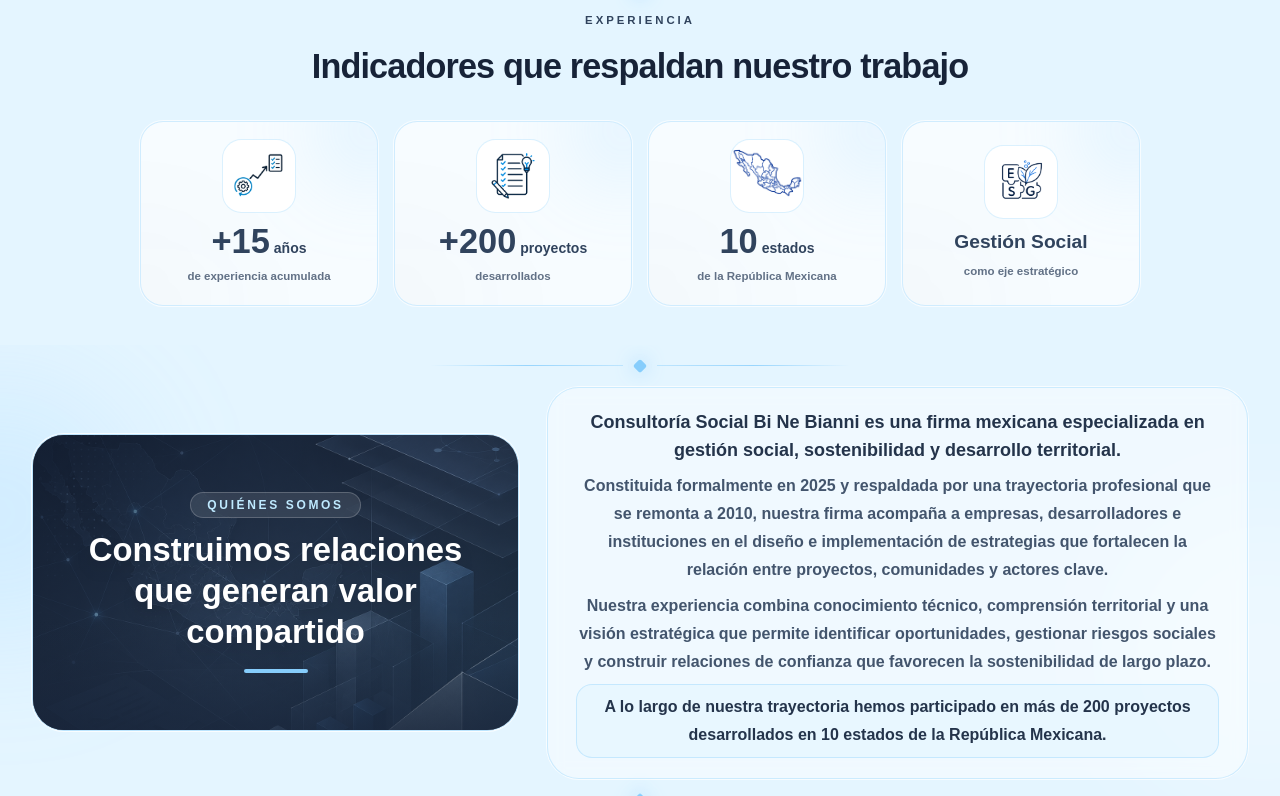
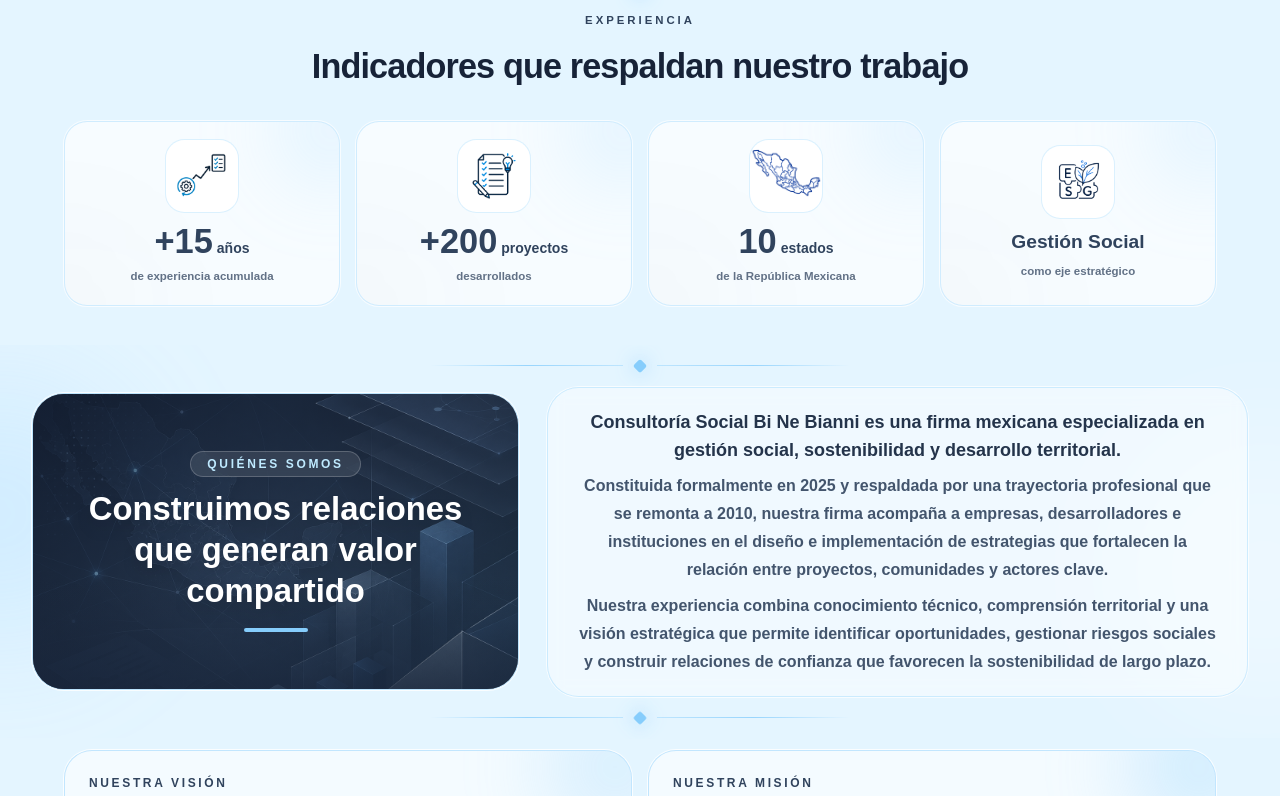
Before and after one commit to Alexisdeveloper7/binebianni, a Next.js app: page / in a window 1280 px wide. Shown: the part 1204-2000 px from the top of the page. Built offline with nearby package versions, Linux system fonts and the light colour scheme.

Commit message:
Ajusta diseño responsive y elimina sombras

```diff
--- a/src/components/home/Experiencia.js
+++ b/src/components/home/Experiencia.js
@@ -32,7 +32,7 @@ export default function Experiencia() {
   return (
     <section
       id="experiencia"
-      className="relative -mt-px -mb-px scroll-mt-20 overflow-hidden bg-[#e4f5ff] px-4 pt-4 pb-6 md:scroll-mt-24 md:px-8 md:pt-5 md:pb-8 lg:pt-6 lg:pb-10"
+      className="relative -mt-px -mb-px scroll-mt-20 overflow-hidden bg-[#e4f5ff] px-4 pt-4 pb-2 md:scroll-mt-24 md:px-8 md:pt-5 md:pb- lg:pt-6 lg:pb-10"
     >
       <div className="relative z-10 mx-auto max-w-6xl">
         <div className="mb-5 text-center md:mb-7">
@@ -54,11 +54,11 @@ export default function Experiencia() {
           </h2>
         </div>
 
-        <div className="mx-auto grid w-full grid-cols-1 gap-3 sm:max-w-[1000px] sm:grid-cols-2 sm:justify-center md:gap-4 lg:grid-cols-4">
+        <div className="mx-auto grid w-full grid-cols-1 gap-3 sm:grid-cols-2 md:gap-4 lg:grid-cols-4">
           {indicadores.map((indicador, index) => (
             <article
               key={index}
-              className="group relative w-full overflow-hidden rounded-[1.2rem] border border-[#86CDFC]/35 bg-[#f7fcff] p-3 ring-1 ring-white/70 transition-all duration-300 hover:-translate-y-0.5 hover:border-[#86CDFC]/65 hover:bg-white sm:max-w-[240px] sm:justify-self-center md:rounded-[1.35rem] md:p-4 lg:rounded-[1.45rem] lg:p-3.5"
+              className="group relative w-full overflow-hidden rounded-[1.2rem] border border-[#86CDFC]/35 bg-[#f7fcff] p-3 ring-1 ring-white/70 transition-all duration-300 hover:-translate-y-0.5 hover:border-[#86CDFC]/65 hover:bg-white md:rounded-[1.35rem] md:p-4 lg:rounded-[1.45rem] lg:p-3.5"
             >
               <div className="absolute -right-12 -top-12 h-28 w-28 rounded-full bg-[#86CDFC]/18 blur-2xl transition-all duration-300 group-hover:bg-[#86CDFC]/25" />
               <div className="absolute -bottom-16 -left-16 h-32 w-32 rounded-full bg-[#30435D]/4 blur-3xl" />
@@ -93,7 +93,7 @@ export default function Experiencia() {
                     </h3>
                   )}
 
-                  <p className="mt-1 max-w-full break-words text-[11px] font-semibold leading-snug text-[#30435D]/75 sm:text-[11.4px] md:mt-2 md:max-w-[180px] md:text-[12.5px] md:leading-relaxed lg:mx-auto lg:mt-2 lg:max-w-[150px] lg:text-[11.5px]">
+                  <p className="mt-1 max-w-full break-words text-[11px] font-semibold leading-snug text-[#30435D]/75 sm:text-[11.4px] md:mt-2 md:max-w-none md:text-[12.5px] md:leading-relaxed lg:mx-auto lg:mt-2 lg:max-w-[150px] lg:text-[11.5px]">
                     {indicador.texto}
                   </p>
                 </div>
--- a/src/components/home/Nosotros.js
+++ b/src/components/home/Nosotros.js
@@ -65,10 +65,7 @@ export default function Nosotros() {
                 confianza que favorecen la sostenibilidad de largo plazo.
               </p>
 
-              <p className="mx-auto max-w-2xl rounded-2xl border border-[#86CDFC]/35 bg-[#e4f5ff]/70 px-4 py-2 font-black text-[#24344b]">
-                A lo largo de nuestra trayectoria hemos participado en más de 200
-                proyectos desarrollados en 10 estados de la República Mexicana.
-              </p>
+
             </div>
           </div>
         </div>
```
